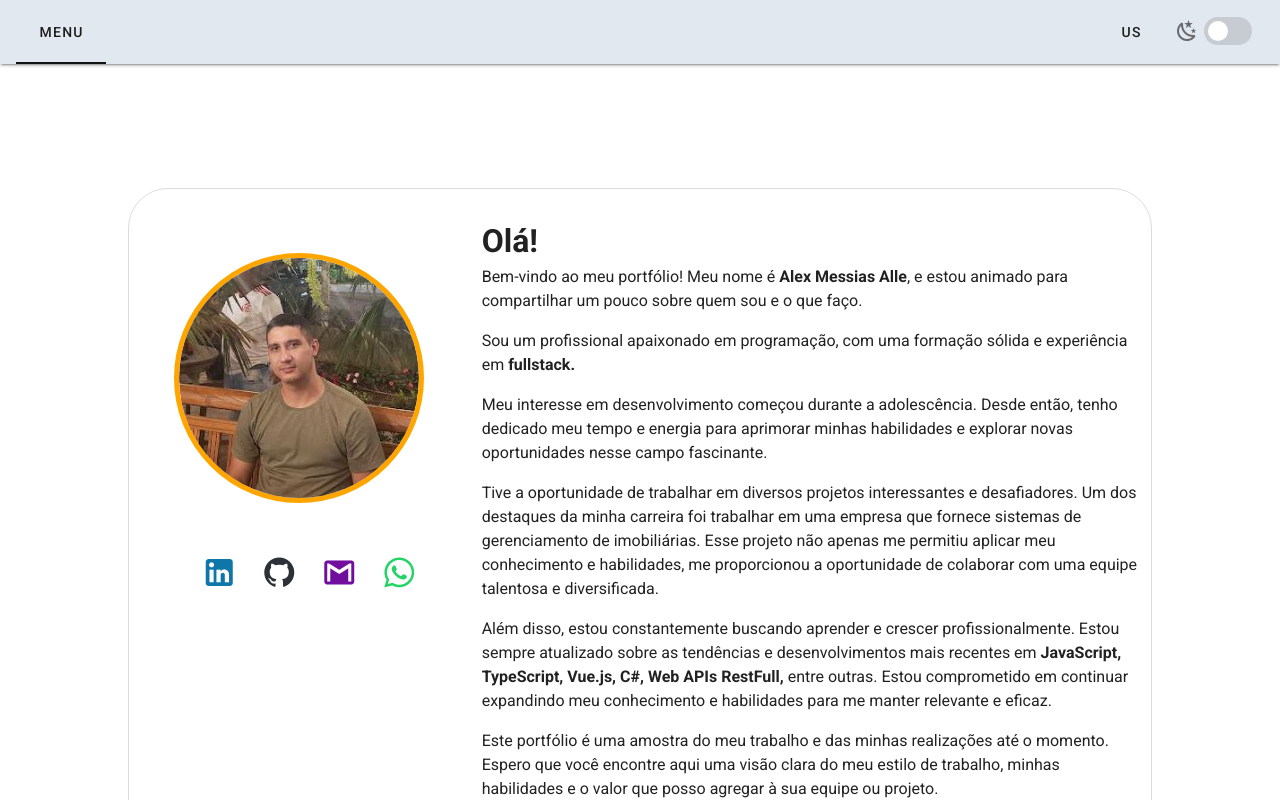
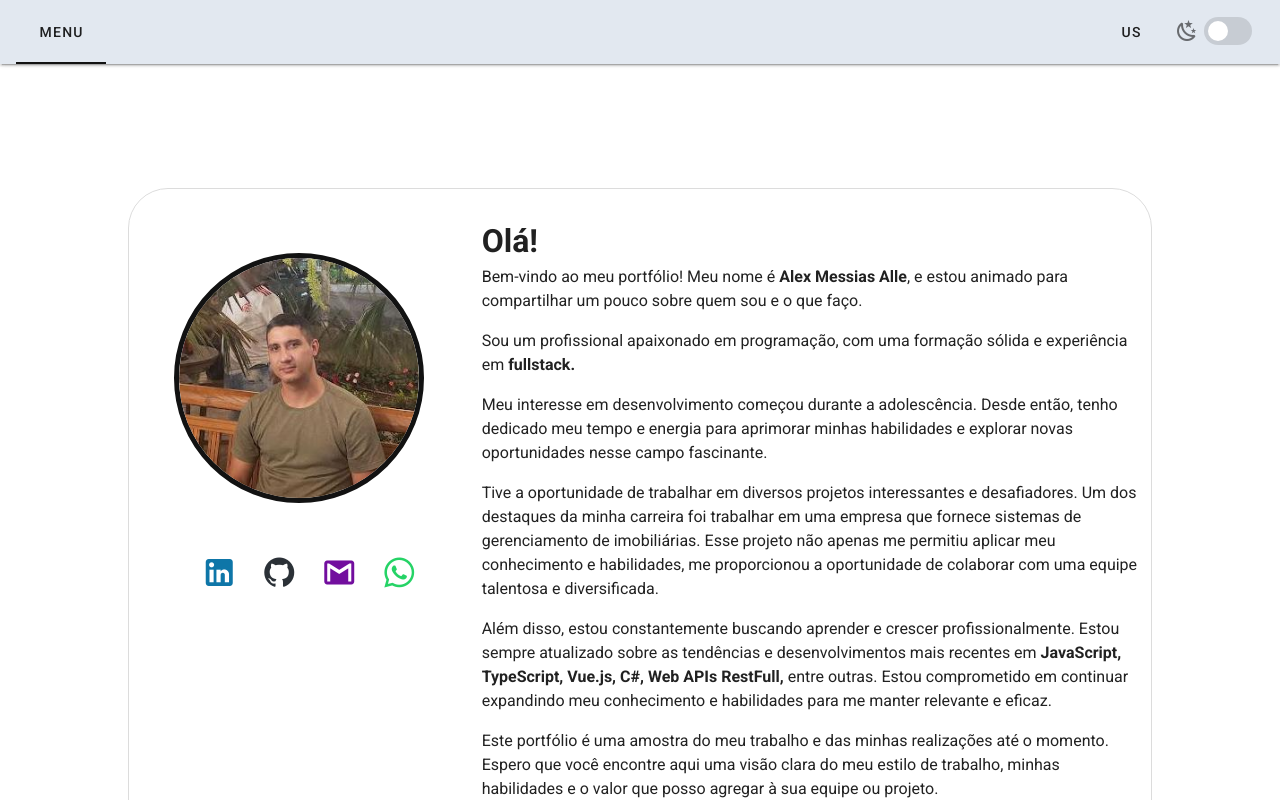
Before and after one commit to MessiahDev/portifolio, a Vue app: page / in a window 1280 px wide. Shown: the top 800 px of the page. Built offline with nearby package versions, Linux system fonts and the light colour scheme.

Commit message:
Trocando a cor da borda da foto

```diff
--- a/src/components/Home.vue
+++ b/src/components/Home.vue
@@ -497,7 +497,7 @@ export default Vue.extend({
 .theme-border {
   border: 5px;
   border-style: solid;
-  border-color: orange;
+  border-color: #121212;
   transition: 0.9s;
 }
 
```
